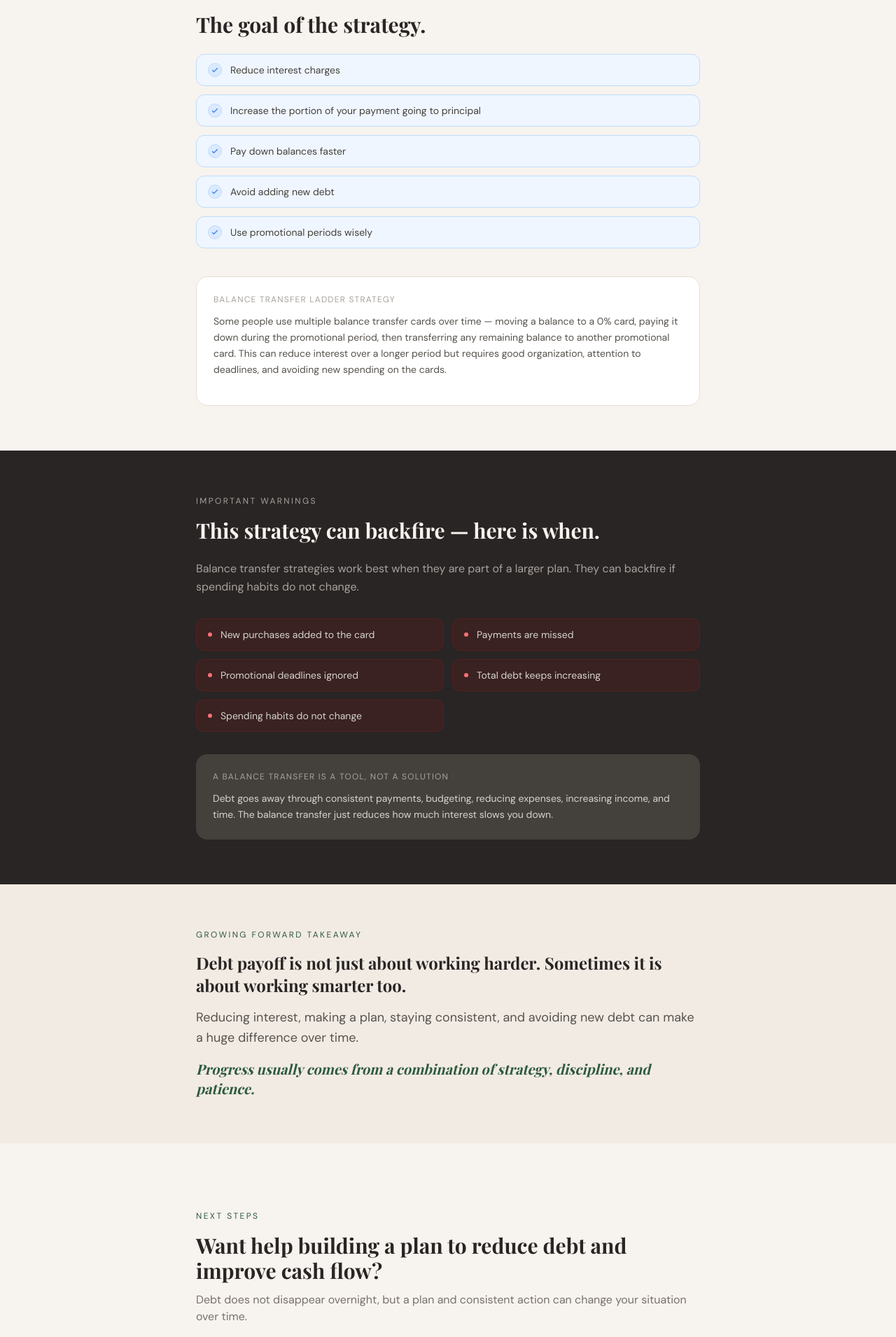
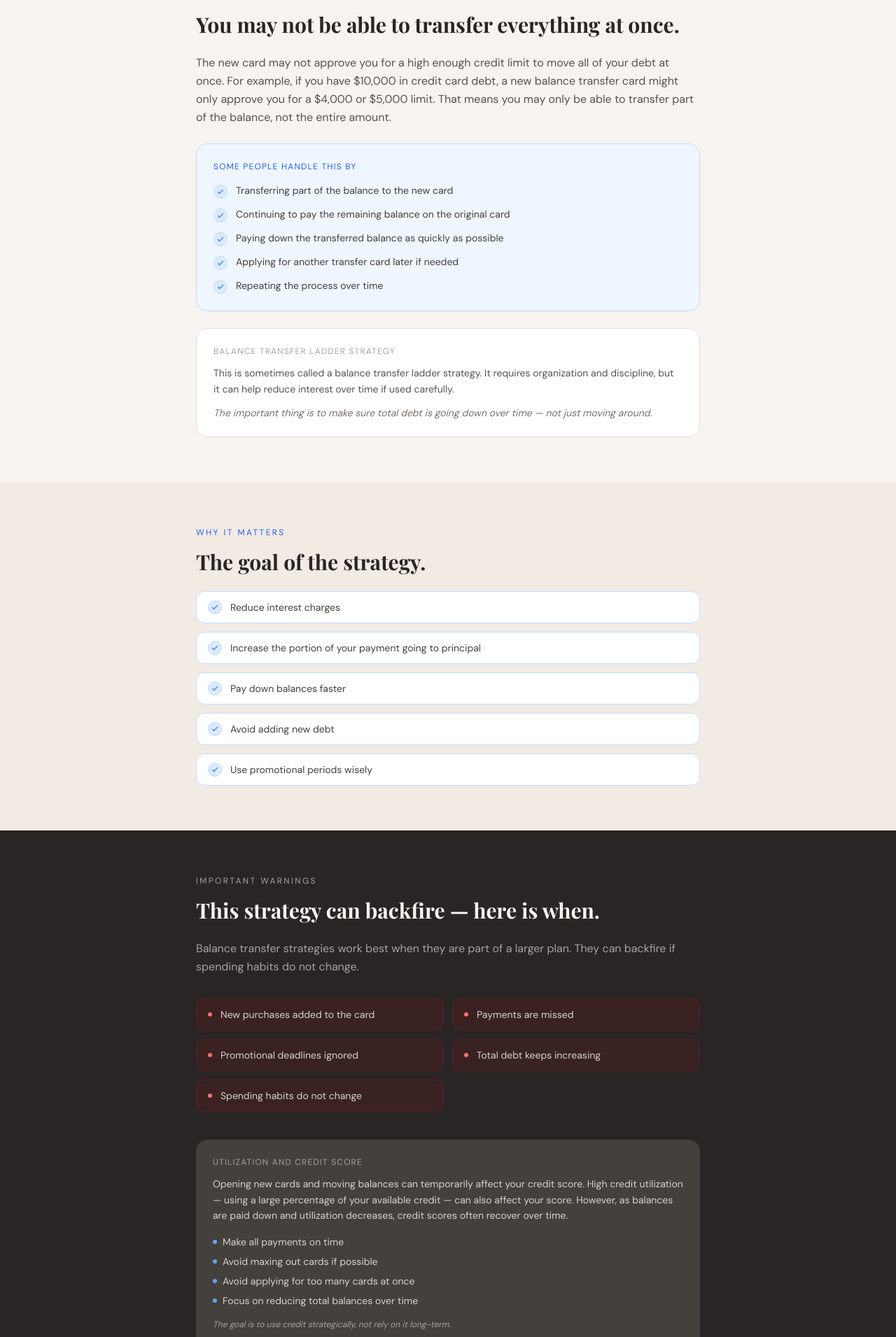
Before and after one commit to Evaldez17/Growing-Forward, a Next.js app: page /learn/balance-transfer-strategy in a window 1280 px wide. Shown: the part 1363-3274 px from the top of the page at 70% size. Built offline with nearby package versions, Linux system fonts and the light colour scheme; a web font is replaced by a local one.

Commit message:
update balance transfer page with credit limit and credit score sections

```diff
--- a/src/app/learn/balance-transfer-strategy/page.tsx
+++ b/src/app/learn/balance-transfer-strategy/page.tsx
@@ -60,11 +60,47 @@ export default function BalanceTransferStrategy() {
         </div>
       </section>
 
+      {/* ── CREDIT LIMIT CONSIDERATIONS ── */}
+      <section className="py-16 max-w-3xl mx-auto px-6">
+        <p className="text-xs uppercase tracking-[0.2em] text-blue-600 mb-4 font-body">Credit Limit Considerations</p>
+        <h2 className="font-display text-3xl font-bold text-stone-800 mb-6">You may not be able to transfer everything at once.</h2>
+        <p className="text-stone-600 font-body leading-relaxed mb-6">The new card may not approve you for a high enough credit limit to move all of your debt at once. For example, if you have $10,000 in credit card debt, a new balance transfer card might only approve you for a $4,000 or $5,000 limit. That means you may only be able to transfer part of the balance, not the entire amount.</p>
+
+        <div className="bg-blue-50 border border-blue-200 rounded-2xl p-6 mb-6">
+          <p className="text-xs uppercase tracking-widest text-blue-600 mb-4 font-body">Some people handle this by</p>
+          <ul className="space-y-3">
+            {[
+              'Transferring part of the balance to the new card',
+              'Continuing to pay the remaining balance on the original card',
+              'Paying down the transferred balance as quickly as possible',
+              'Applying for another transfer card later if needed',
+              'Repeating the process over time',
+            ].map(item => (
+              <li key={item} className="flex items-start gap-3 font-body text-sm text-stone-700">
+                <span className="w-5 h-5 rounded-full bg-blue-100 border border-blue-200 flex items-center justify-center flex-shrink-0 mt-0.5">
+                  <svg className="w-3 h-3 text-blue-500" fill="none" stroke="currentColor" viewBox="0 0 24 24">
+                    <path strokeLinecap="round" strokeLinejoin="round" strokeWidth={2.5} d="M5 13l4 4L19 7" />
+                  </svg>
+                </span>
+                {item}
+              </li>
+            ))}
+          </ul>
+        </div>
+
+        <div className="bg-white border border-warm-sand rounded-2xl p-6">
+          <p className="text-xs uppercase tracking-widest text-stone-400 mb-3 font-body">Balance Transfer Ladder Strategy</p>
+          <p className="font-body text-stone-600 text-sm leading-relaxed mb-3">This is sometimes called a balance transfer ladder strategy. It requires organization and discipline, but it can help reduce interest over time if used carefully.</p>
+          <p className="font-body text-stone-500 text-sm italic">The important thing is to make sure total debt is going down over time — not just moving around.</p>
+        </div>
+      </section>
+
       {/* ── WHY IT MATTERS ── */}
-      <section className="py-16 max-w-3xl mx-auto px-6">
+      <section className="py-16 bg-warm-sand/40">
+        <div className="max-w-3xl mx-auto px-6">
           <p className="text-xs uppercase tracking-[0.2em] text-blue-600 mb-4 font-body">Why It Matters</p>
           <h2 className="font-display text-3xl font-bold text-stone-800 mb-6">The goal of the strategy.</h2>
-        <div className="space-y-3 mb-10">
+          <div className="space-y-3">
             {[
               'Reduce interest charges',
               'Increase the portion of your payment going to principal',
@@ -72,7 +108,7 @@ export default function BalanceTransferStrategy() {
               'Avoid adding new debt',
               'Use promotional periods wisely',
             ].map(item => (
-            <div key={item} className="flex items-center gap-3 bg-blue-50 border border-blue-200 rounded-xl px-4 py-3">
+              <div key={item} className="flex items-center gap-3 bg-white border border-blue-200 rounded-xl px-4 py-3">
                 <span className="w-5 h-5 rounded-full bg-blue-100 border border-blue-200 flex items-center justify-center flex-shrink-0">
                   <svg className="w-3 h-3 text-blue-500" fill="none" stroke="currentColor" viewBox="0 0 24 24">
                     <path strokeLinecap="round" strokeLinejoin="round" strokeWidth={2.5} d="M5 13l4 4L19 7" />
@@ -82,10 +118,6 @@ export default function BalanceTransferStrategy() {
               </div>
             ))}
           </div>
-
-        <div className="bg-white border border-warm-sand rounded-2xl p-6">
-          <p className="text-xs uppercase tracking-widest text-stone-400 mb-3 font-body">Balance Transfer Ladder Strategy</p>
-          <p className="font-body text-stone-600 text-sm leading-relaxed mb-4">Some people use multiple balance transfer cards over time — moving a balance to a 0% card, paying it down during the promotional period, then transferring any remaining balance to another promotional card. This can reduce interest over a longer period but requires good organization, attention to deadlines, and avoiding new spending on the cards.</p>
         </div>
       </section>
 
@@ -95,7 +127,7 @@ export default function BalanceTransferStrategy() {
           <p className="text-xs uppercase tracking-[0.2em] text-stone-400 mb-4 font-body">Important Warnings</p>
           <h2 className="font-display text-3xl font-bold mb-6">This strategy can backfire — here is when.</h2>
           <p className="text-stone-400 font-body leading-relaxed mb-8">Balance transfer strategies work best when they are part of a larger plan. They can backfire if spending habits do not change.</p>
-          <div className="grid sm:grid-cols-2 gap-3 mb-8">
+          <div className="grid sm:grid-cols-2 gap-3 mb-10">
             {[
               'New purchases added to the card',
               'Payments are missed',
@@ -109,6 +141,27 @@ export default function BalanceTransferStrategy() {
               </div>
             ))}
           </div>
+
+          {/* Credit Score Warning */}
+          <div className="bg-stone-700 rounded-2xl p-6 mb-6">
+            <p className="text-xs uppercase tracking-widest text-stone-400 mb-3 font-body">Utilization and Credit Score</p>
+            <p className="font-body text-stone-300 text-sm leading-relaxed mb-4">Opening new cards and moving balances can temporarily affect your credit score. High credit utilization — using a large percentage of your available credit — can also affect your score. However, as balances are paid down and utilization decreases, credit scores often recover over time.</p>
+            <ul className="space-y-2">
+              {[
+                'Make all payments on time',
+                'Avoid maxing out cards if possible',
+                'Avoid applying for too many cards at once',
+                'Focus on reducing total balances over time',
+              ].map(item => (
+                <li key={item} className="flex items-center gap-2 font-body text-sm text-stone-300">
+                  <span className="w-1.5 h-1.5 rounded-full bg-blue-400 flex-shrink-0" />
+                  {item}
+                </li>
+              ))}
+            </ul>
+            <p className="mt-4 text-stone-400 font-body text-xs italic">The goal is to use credit strategically, not rely on it long-term.</p>
+          </div>
+
           <div className="bg-stone-700 rounded-2xl p-6">
             <p className="text-xs uppercase tracking-widest text-stone-400 mb-3 font-body">A balance transfer is a tool, not a solution</p>
             <p className="font-body text-stone-300 text-sm leading-relaxed">Debt goes away through consistent payments, budgeting, reducing expenses, increasing income, and time. The balance transfer just reduces how much interest slows you down.</p>
```
Lines whose indentation alone changed are shown as unchanged.
